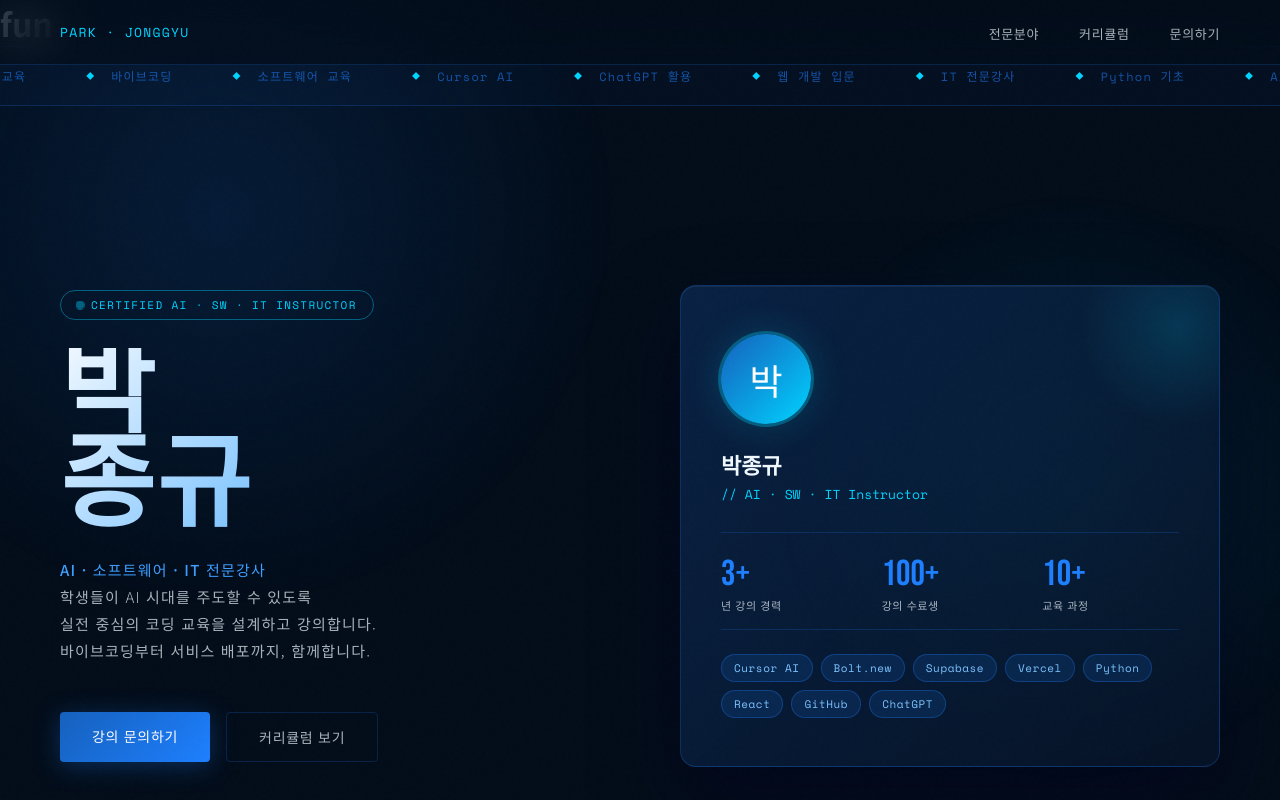
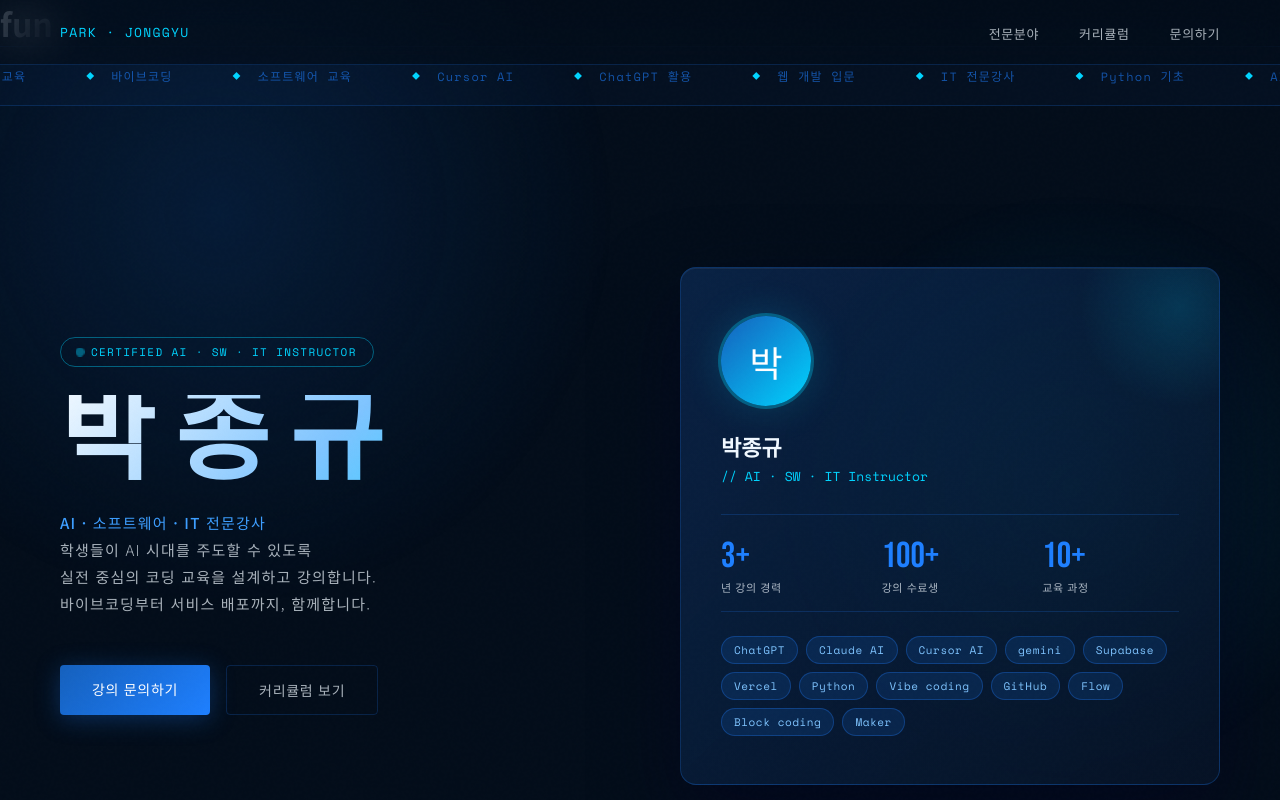
Before and after one commit to ai-ssam/fun, a plain HTML site: page index.html in a window 1280 px wide. Shown: the top 800 px of the page. Drawn offline with nearby package versions, Linux system fonts and the light colour scheme.

Commit message:
Update index.html - 박종규 소개 (클로드)-2

```diff
--- a/index.html
+++ b/index.html
@@ -703,7 +703,7 @@
   <div class="hero-grid">
     <div class="hero-left">
       <div class="hero-badge">CERTIFIED AI · SW · IT INSTRUCTOR</div>
-      <h1 class="hero-name">박<br>종규</h1>
+      <h1 class="hero-name">박 종 규</h1>
       <p class="hero-title">
         <strong>AI · 소프트웨어 · IT 전문강사</strong><br>
         학생들이 AI 시대를 주도할 수 있도록<br>
@@ -738,14 +738,19 @@
         </div>
         <div class="profile-divider"></div>
         <div class="skill-tags">
+          <span class="skill-tag">ChatGPT</span>
+          <span class="skill-tag">Claude AI</span>
           <span class="skill-tag">Cursor AI</span>
-          <span class="skill-tag">Bolt.new</span>
+          <span class="skill-tag">gemini</span>
           <span class="skill-tag">Supabase</span>
           <span class="skill-tag">Vercel</span>
           <span class="skill-tag">Python</span>
-          <span class="skill-tag">React</span>
+          <span class="skill-tag">Vibe coding</span>
           <span class="skill-tag">GitHub</span>
-          <span class="skill-tag">ChatGPT</span>
+          <span class="skill-tag">Flow</span>
+          <span class="skill-tag">Block coding</span>
+          <span class="skill-tag">Maker </span>
+
         </div>
       </div>
     </div>
@@ -868,11 +873,11 @@
       </p>
     </div>
     <div class="contact-details">
-      <a href="mailto:edu@example.com" class="contact-row">
+      <a href="mailto:justbabo@naver.com" class="contact-row">
         <div class="contact-icon">✉️</div>
         <div>
           <div class="contact-label">EMAIL</div>
-          <div class="contact-value">edu@example.com</div>
+          <div class="contact-value">justbabo@naver.com</div>
         </div>
       </a>
       <a href="tel:010-0000-0000" class="contact-row">
```
